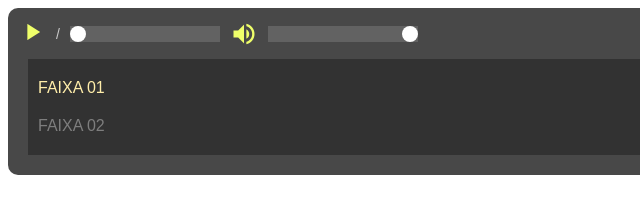
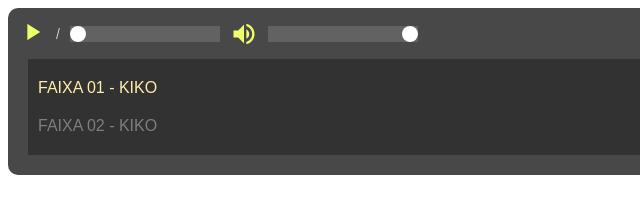
Before and after one commit to vc-speed/player, a plain HTML site: page index.html in a window 1280 px wide. Shown: the full height of the page, 0-640 px from the left. Drawn offline with Linux system fonts and the light colour scheme.

Commit message:
Update index.html

```diff
--- a/index.html
+++ b/index.html
@@ -7,7 +7,7 @@
     <!-- https://fonts.google.com/icons -->
     <link rel="stylesheet" href="https://fonts.googleapis.com/icon?family=Material+Icons">
     <link rel="stylesheet" href="css/player.css">
-    <script defer src="js/player.js"></script>
+    <script defer src="js/teste.js"></script>
   </head>
   <body>
     <div id="aWrap">
```
